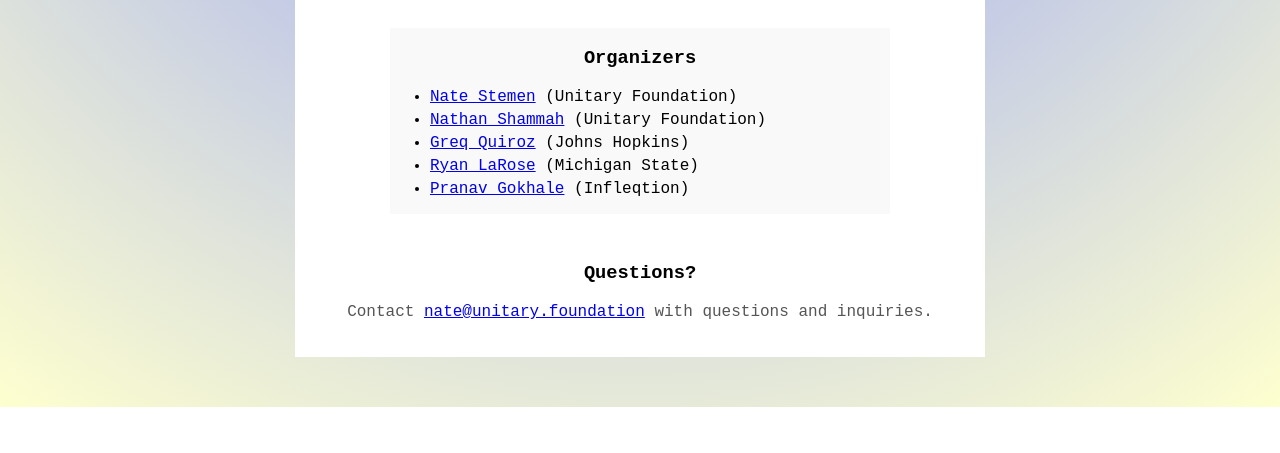
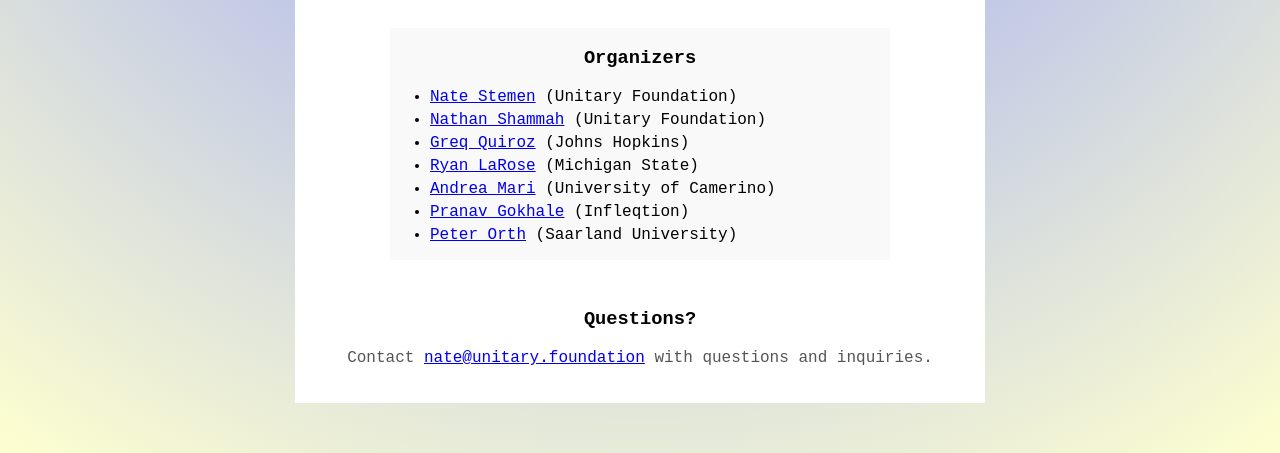
Before and after one commit to unitaryfoundation/werq.shop, an Eleventy site: page index.html in a window 1280 px wide. Shown: the part 1344-1797 px from the top of the page. Before the commit the page ends 1751 px from the top, so only its background shows below. Built offline with nearby package versions, Linux system fonts and the light colour scheme; Eleventy itself is replaced by a stand-in of ours; files that its build step writes are made by us from their sources.

Commit message:
add Andrea, Peter as coorganizers

```diff
--- a/index.html
+++ b/index.html
@@ -61,8 +61,9 @@
                     <li><a href="https://nathanshammah.com/">Nathan Shammah</a> (Unitary Foundation)</li>
                     <li><a href="https://physics-astronomy.jhu.edu/directory/gregory-quiroz/">Greq Quiroz</a> (Johns Hopkins)</li>
                     <li><a href="https://www.ryanlarose.com/">Ryan LaRose</a> (Michigan State)</li>
-                    <!-- <li><a href="https://sites.google.com/site/andreamari84/home">Andrea Mari</a> (University of Camerino)</li> -->
+                    <li><a href="https://sites.google.com/site/andreamari84/home">Andrea Mari</a> (University of Camerino)</li>
                     <li><a href="https://pranavgokhale.com/">Pranav Gokhale</a> (Infleqtion)</li>
+                    <li><a href="https://www.uni-saarland.de/en/lehrstuhl/orth.html">Peter Orth</a> (Saarland University)</li>
                 </ul>
             </div>
         </div>
```
